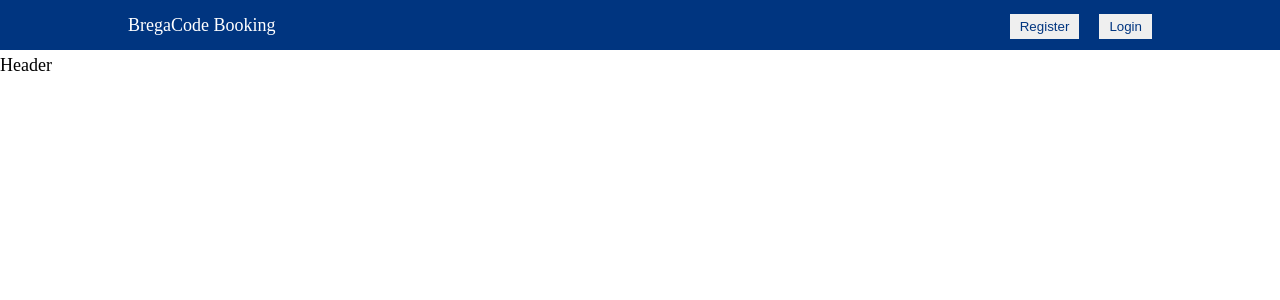
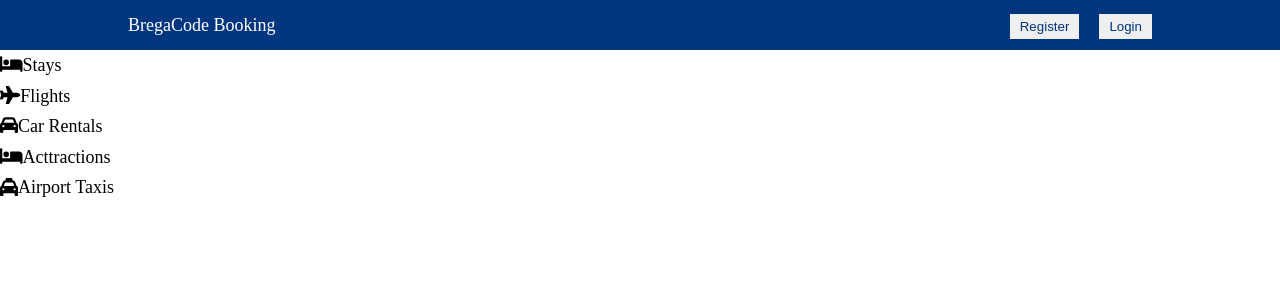
Before and after one commit to bregarulai/booking-nextjs, a Next.js app: page / in a window 1280 px wide. Shown: the top 300 px of the page. Built offline with nearby package versions, Linux system fonts and the light colour scheme.

Commit message:
created jsx for header component

```diff
--- a/components/Header/Header.jsx
+++ b/components/Header/Header.jsx
@@ -1,7 +1,39 @@
 import React from 'react';
+import { FontAwesomeIcon } from '@fortawesome/react-fontawesome';
+import {
+  faBed,
+  faCar,
+  faPlane,
+  faTaxi,
+} from '@fortawesome/free-solid-svg-icons';
 
 const Header = () => {
-  return <div>Header</div>;
+  return (
+    <div className='header'>
+      <div className='header__list'>
+        <div className='header__item'>
+          <FontAwesomeIcon icon={faBed} />
+          <span>Stays</span>
+        </div>
+        <div className='header__item'>
+          <FontAwesomeIcon icon={faPlane} />
+          <span>Flights</span>
+        </div>
+        <div className='header__item'>
+          <FontAwesomeIcon icon={faCar} />
+          <span>Car Rentals</span>
+        </div>
+        <div className='header__item'>
+          <FontAwesomeIcon icon={faBed} />
+          <span>Acttractions</span>
+        </div>
+        <div className='header__item'>
+          <FontAwesomeIcon icon={faTaxi} />
+          <span>Airport Taxis</span>
+        </div>
+      </div>
+    </div>
+  );
 };
 
 export default Header;
```
